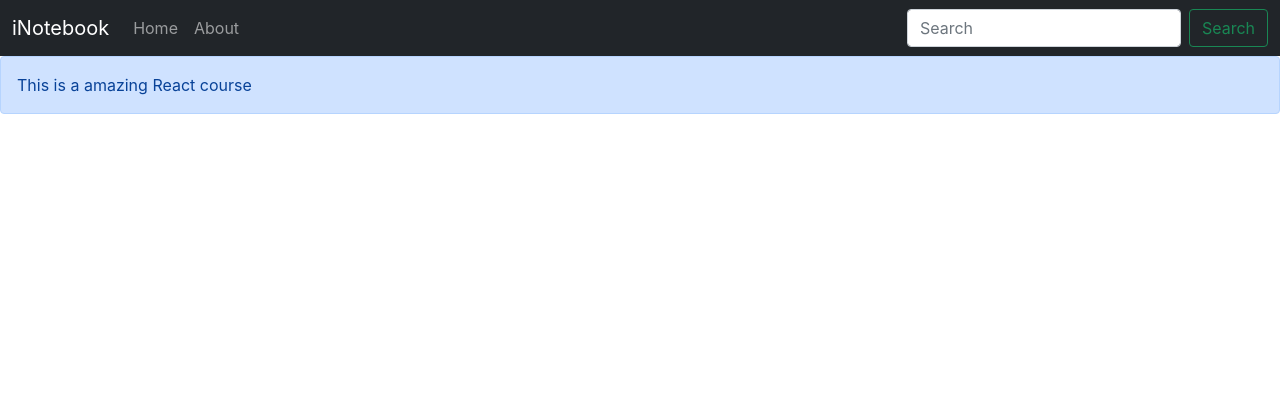
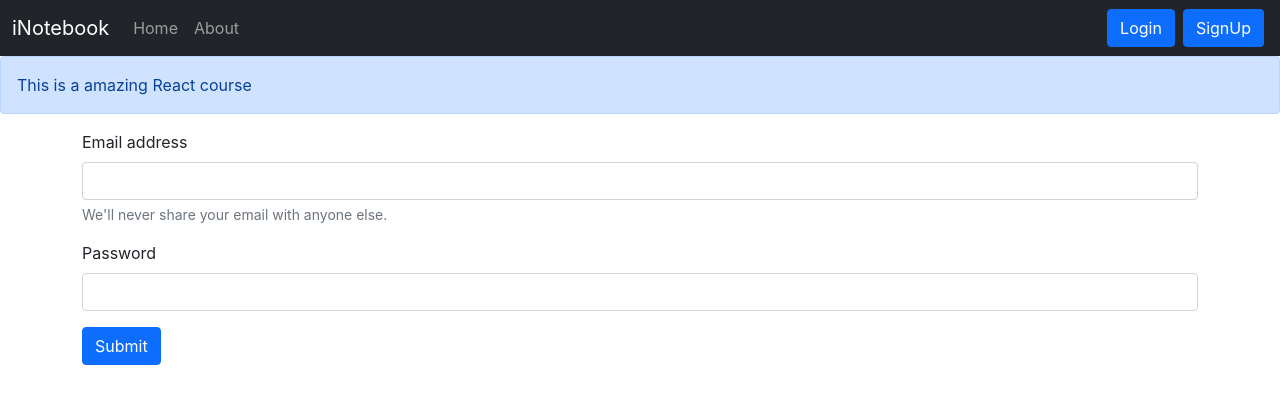
Before and after one commit to samarendra-behera/inotebook, a React (Create React App) app: page /login in a window 1280 px wide. Shown: the top 404 px of the page. Built offline with nearby package versions, Linux system fonts and the light colour scheme.

Commit message:
Video 69 is Completed

```diff
--- a/src/App.js
+++ b/src/App.js
@@ -5,6 +5,8 @@
 import Home from './components/Home';
 import NoteState from './context/notes/noteState';
 import { Alert } from './components/Alert';
+import { Login } from './components/Login';
+import { SignUp } from './components/SignUp';
 function App() {
   return (
     <>
@@ -16,6 +18,8 @@
             <Switch>
               <Route exact path="/" element={<Home />} />
               <Route exact path="/about" element={<About />} />
+              <Route exact path="/signup" element={<SignUp />} />
+              <Route exact path="/login" element={<Login />} />
             </Switch>
           </div>
         </Router>
--- /dev/null
+++ b/src/components/Login.js
@@ -0,0 +1,52 @@
+import { useState } from 'react'
+import { useNavigate } from 'react-router-dom';
+
+export const Login = () => {
+    const [credentials, setCredentials] = useState({ email: "", password: "" });
+    const navigate = useNavigate();
+    const handleSubmit = async (e) => {
+        e.preventDefault();
+        const response = await fetch(`http://localhost:5000/api/auth/login`, {
+            method: 'POST',
+            headers: {
+                'Content-Type': 'application/json',
+                "auth-token": "eyJhbGciOiJIUzI1NiIsInR5cCI6IkpXVCJ9.eyJ1c2VyIjp7ImlkIjoiNjFhYzhiYjM2Yzc2ZGViOGRjYzQ1YjIwIn0sImlhdCI6MTYzODcxOTcyOH0.FlCI2VblBvMQwPQ67PC0PqGowussTkoTOWV8_4snyp8"
+            },
+            body: JSON.stringify({ email: credentials.email, password: credentials.password })
+        });
+        const json = await response.json();
+        console.log(json);
+        setCredentials({ email: "", password: "" })
+        if(json.success){
+            // Save the auth token and Redirect
+            localStorage.setItem('token',json.authtoken);
+            navigate('/');
+
+        }
+        else{
+            alert('Invalid Credentials');
+        }
+
+    }
+    const onChange = (e) => {
+        setCredentials({ ...credentials, [e.target.name]: e.target.value })
+
+    }
+    return (
+        <div>
+            <form onSubmit={handleSubmit}>
+                <div className="mb-3">
+                    <label htmlFor="email" className="form-label">Email address</label>
+                    <input type="email" value={credentials.email} className="form-control" id="email" name="email" aria-describedby="emailHelp" onChange={onChange} />
+                    <div id="emailHelp" className="form-text">We'll never share your email with anyone else.</div>
+                </div>
+                <div className="mb-3">
+                    <label htmlFor="password" className="form-label">Password</label>
+                    <input type="password" value={credentials.password} className="form-control" id="password" name="password" onChange={onChange} />
+                </div>
+
+                <button type="submit" className="btn btn-primary" >Submit</button>
+            </form>
+        </div>
+    )
+}
--- a/src/components/Navbar.js
+++ b/src/components/Navbar.js
@@ -20,8 +20,8 @@
 
                     </ul>
                     <form className="d-flex">
-                        <input className="form-control me-2" type="search" placeholder="Search" aria-label="Search" />
-                        <button className="btn btn-outline-success" type="submit">Search</button>
+                    <Link className="btn btn-primary mx-1" to="/login" role="button">Login</Link>
+                    <Link className="btn btn-primary mx-1" to="/signup" role="button">SignUp</Link>
                     </form>
                 </div>
             </div>
--- /dev/null
+++ b/src/components/SignUp.js
@@ -0,0 +1,9 @@
+import React from 'react'
+
+export const SignUp = () => {
+    return (
+        <div>
+            I am in SignUp
+        </div>
+    )
+}
```
Also changed, not shown: 1 other file (tests, documents, lock files or other folders).
